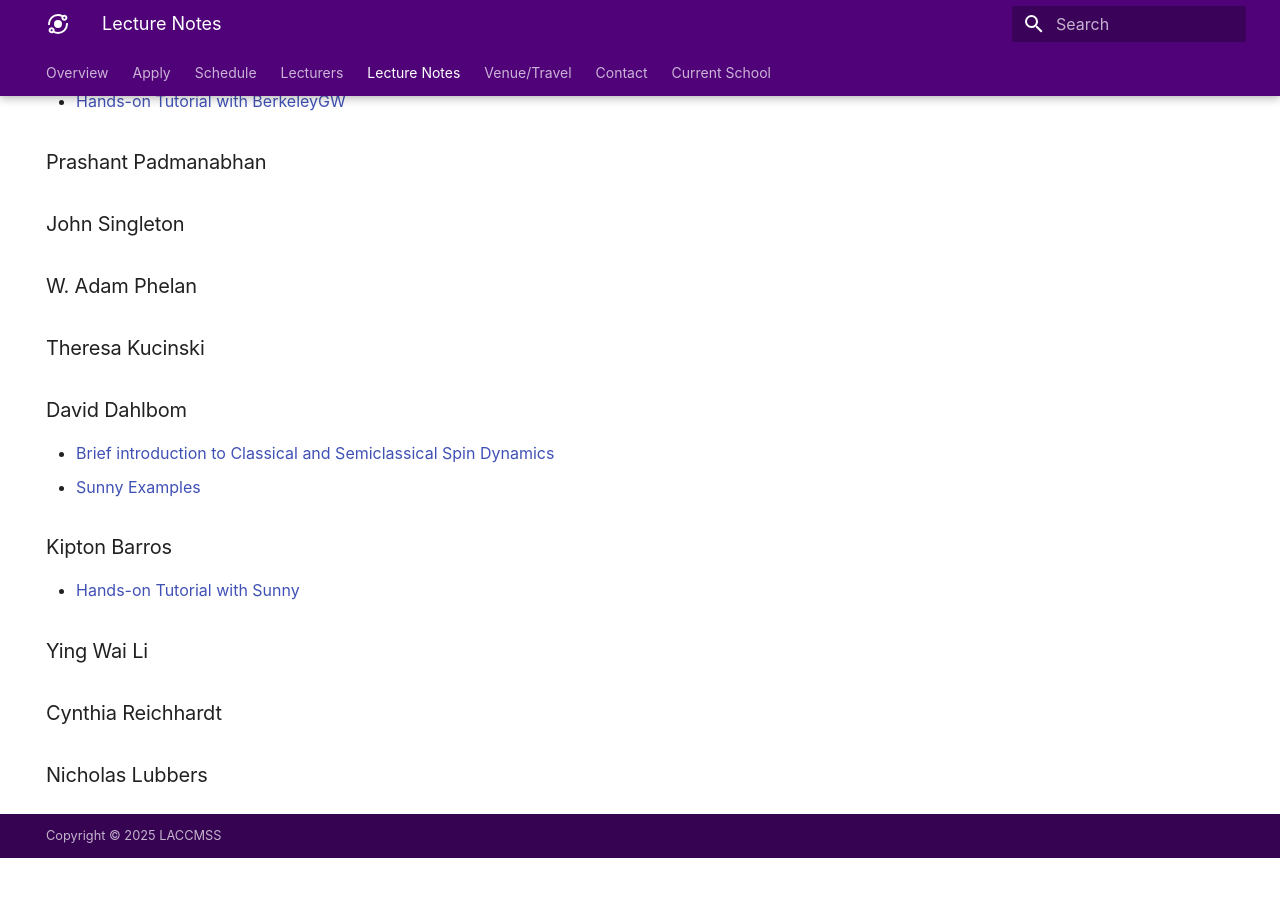
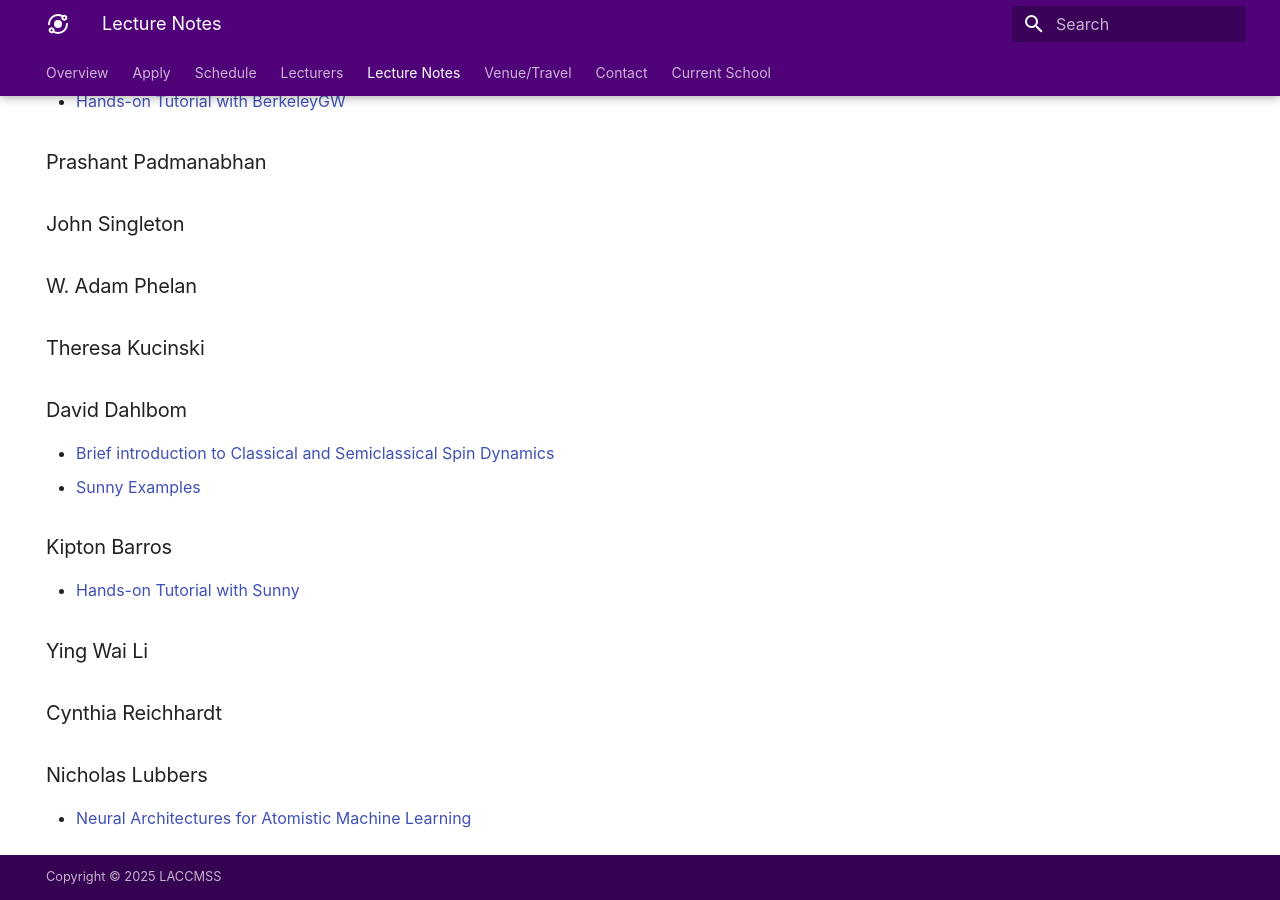
Before and after one commit to LACCMSS/2025, an MkDocs documentation site: the page built from docs/lecture_notes.md, in a window 1280 px wide and 900 px high, scrolled down 993 px. Built offline with MkDocs 1.6.1 and Material for MkDocs 9.7.7, drawn with Linux system fonts in a browser that asks for light colours; some web fonts are replaced; before the commit the page ends 1851 px from its top, so only the background shows below that.

Commit message:
Update lecture_notes.md

```diff
--- a/docs/lecture_notes.md
+++ b/docs/lecture_notes.md
@@ -54,3 +54,4 @@ title: Lecture Notes
 ### Cynthia Reichhardt
 
 ### Nicholas Lubbers
+- [Neural Architectures for Atomistic Machine Learning](assets/images/lecture_data/Nicholas_Lubbers/Architectures_LACCMSS2025_reduced.pdf)
```
